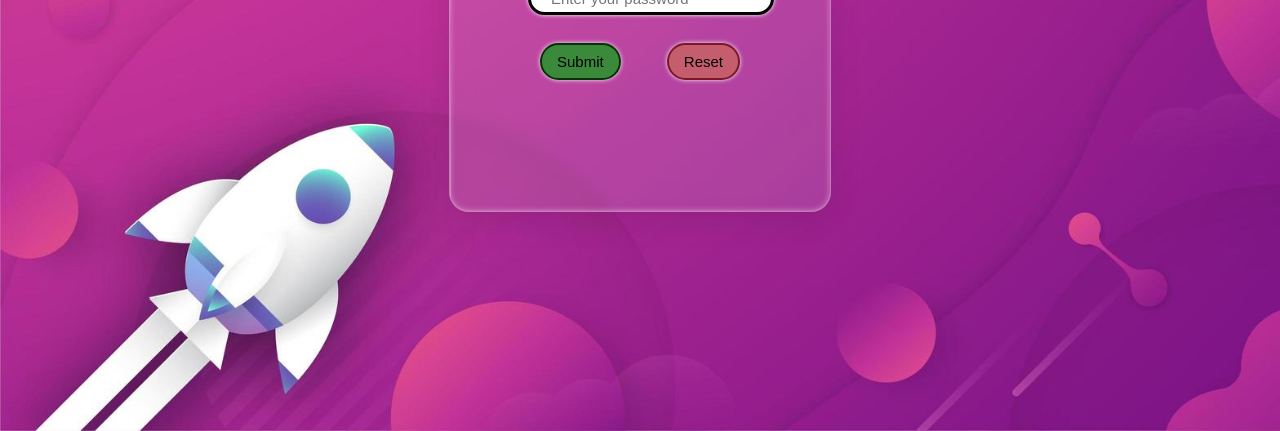
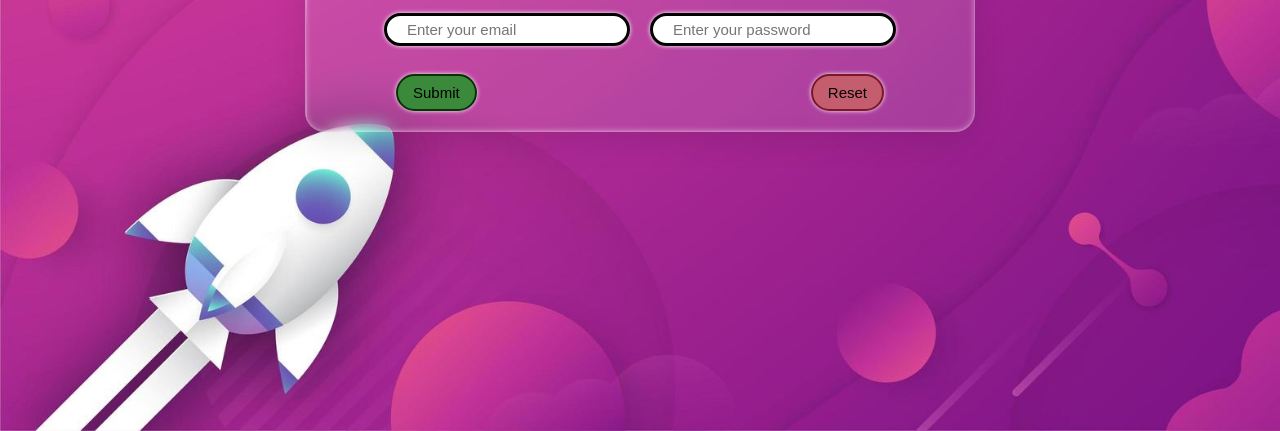
Before and after one commit to Rishi200504/login-page, a plain HTML site: page index.html in a window 1280 px wide. Shown: the part 369-800 px from the top of the page. Drawn offline with Linux system fonts and the light colour scheme.

Commit message:
Update index.html

```diff
--- a/index.html
+++ b/index.html
@@ -27,8 +27,8 @@
         }
 
         .total {
-           width: 240px;
-            height: 360px;
+/*            width: 240px;
+            height: 360px; */
             background: rgba(255, 255, 255, 0.13);
             backdrop-filter: blur(7px);
             -webkit-backdrop-filter: blur(7px);
```
